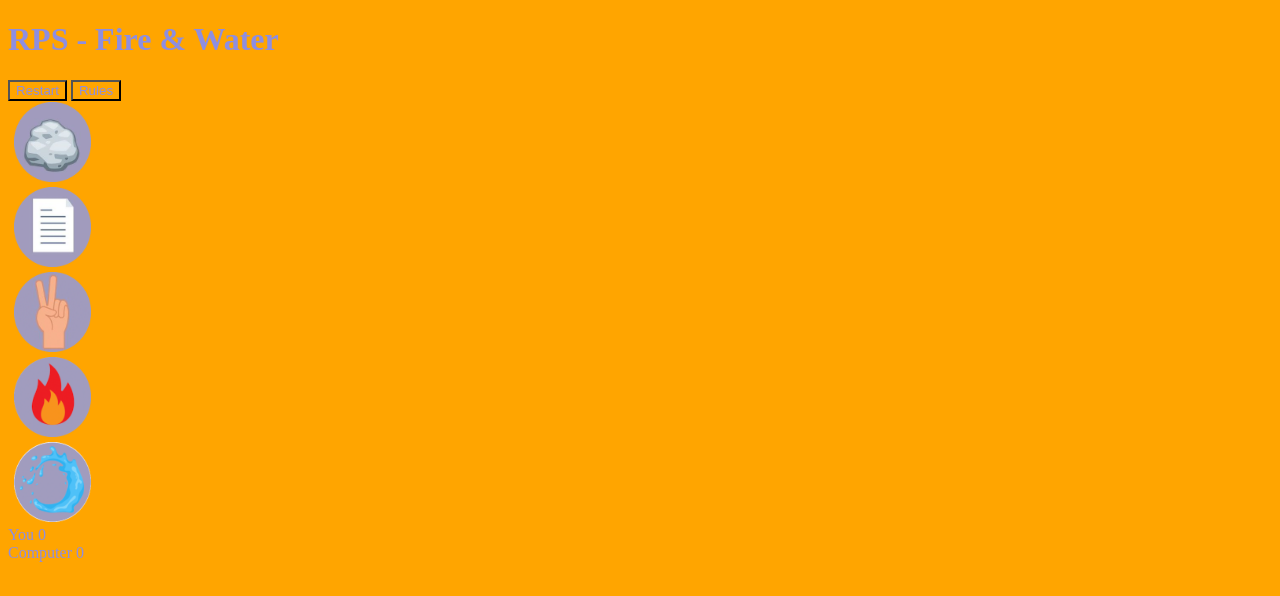
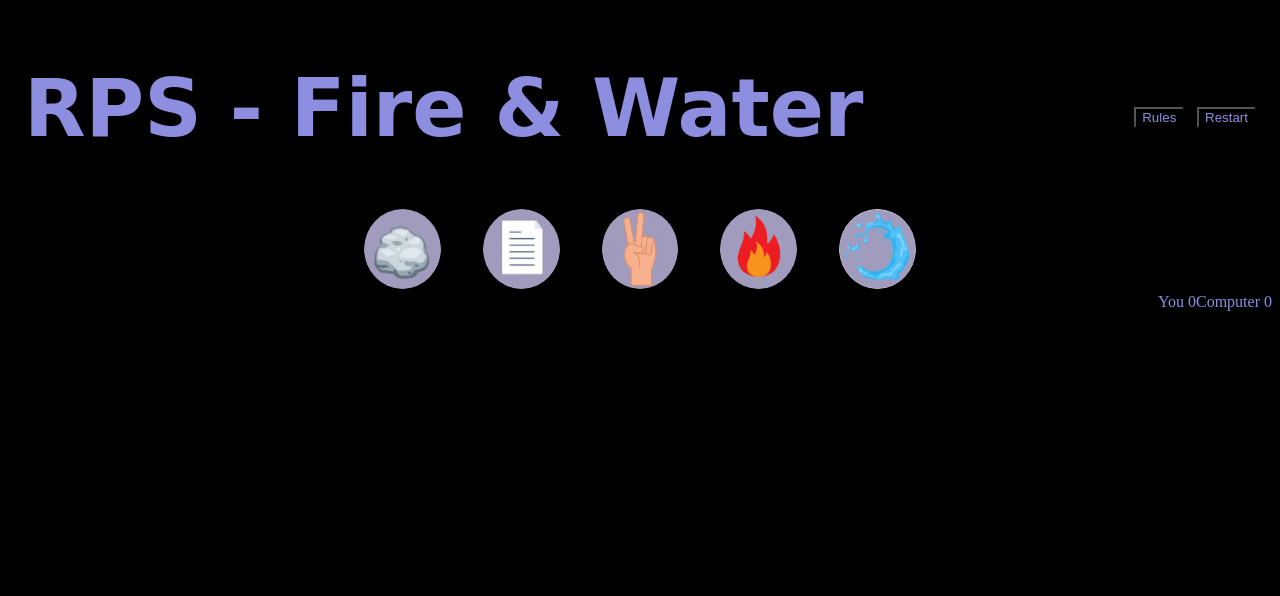
Before and after one commit to Code-Institute-Submissions/Project-123, a plain HTML site: page index.html in a window 1280 px wide. Drawn offline with Linux system fonts and the light colour scheme; a web font is replaced by a local one.

Commit message:
feat: styling to header, selections images.

```diff
--- a/assets/css/style.css
+++ b/assets/css/style.css
@@ -1,25 +1,48 @@
 @import url('https://fonts.googleapis.com/css2?family=Cairo:wght@300&family=Poor+Story&display=swap');
 
 * {
-    background-color: orange;
+    background-color: black;
     color: rgb(142, 142, 224);
+}
+
+/* Header */
+header {
+    display: flex;
+    justify-content: space-between;
+    margin: 0 2vh;
+    font-family: 'Poor Story', cursive;
+    font-size: 2.5rem;
+}
+
+/* Restart and rules buttons */
+.game-options {
+    flex-direction: row;
+    align-self: center;
 }
 
 /* Styling selections part of the game */
 .selections {
     display: flex;
-    justify-content: center;
-    flex-direction: column;
+    justify-content: space-evenly;
     align-items: flex-start;
+    margin: 0 20rem;
 }
 
 .selection {
     background: none;
     border: none;
     outline: none;
+
 }
 
 .game-selection {
     width: 6vw;
     height: 10vh;
+    border-radius: 50%;
 }
+
+/* Results scores */
+.results {
+    display: flex;
+    justify-content: end;
+}
--- a/index.html
+++ b/index.html
@@ -11,12 +11,11 @@
     <!--Header-->
     <header>
         <h1>RPS - Fire & Water</h1>
+        <div class="game-options">
+            <button>Rules</button>
+            <button>Restart</button>
+        </div>
     </header>
-    <!--Restart and rules buttons-->
-    <div>
-        <button>Restart</button>
-        <button>Rules</button>
-    </div>
     <!--Different selections to play during combat-->
     <div class="selections">
         <button class="selection">
```
